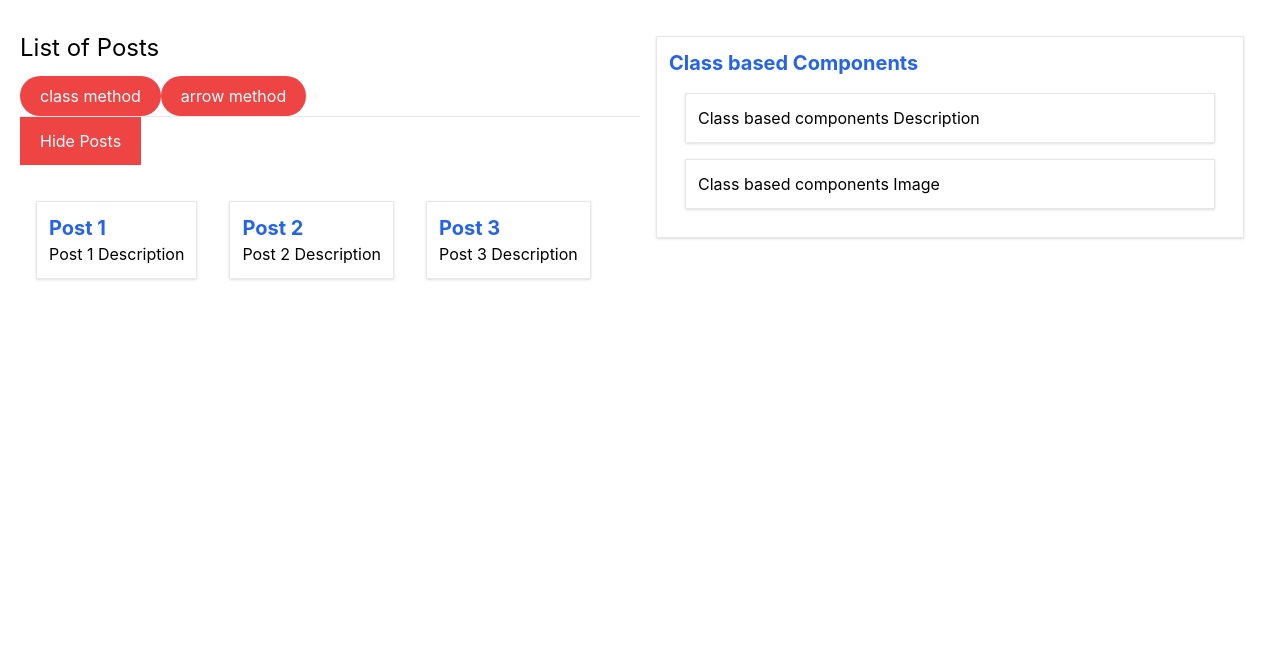
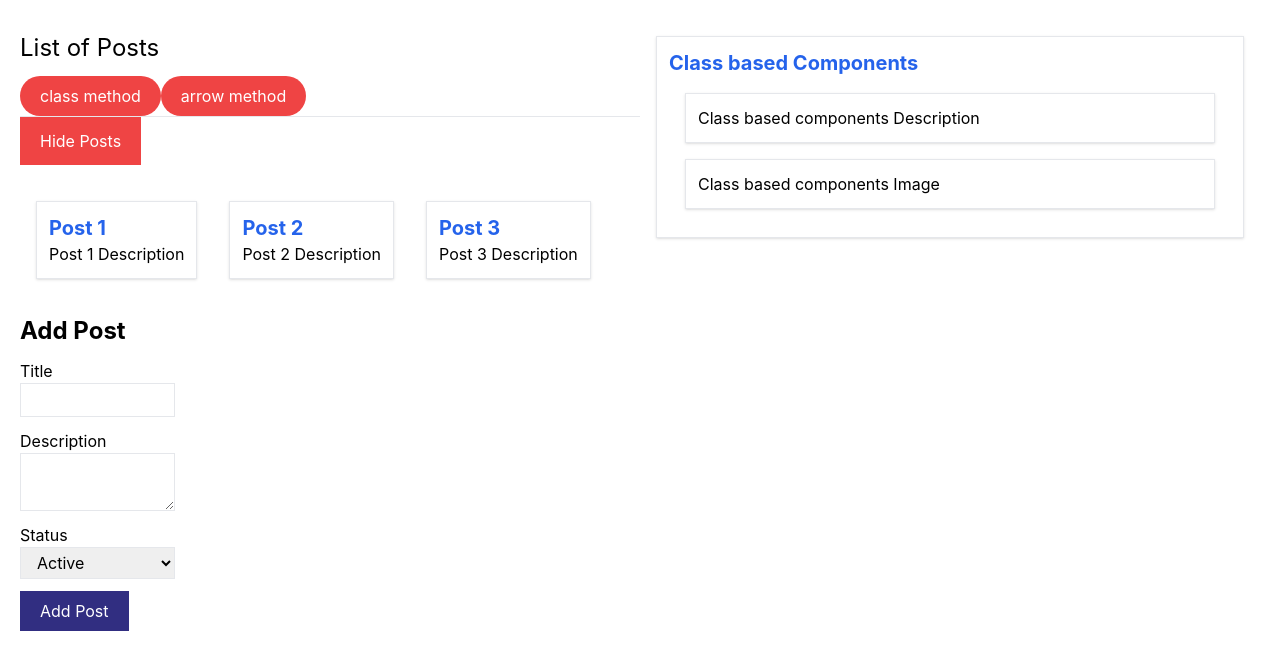
Before and after one commit to babumiya435/react-js, a React (Create React App) app in the folder React-App/my-app/: page / in a window 1280 px wide. Shown: the top 670 px of the page. Built offline with nearby package versions, Linux system fonts and the light colour scheme.

Commit message:
react-code-21

```diff
--- /dev/null
+++ b/React-App/my-app/src/components/AddPost/AddPost.js
@@ -0,0 +1,70 @@
+import { Component } from "react";
+
+class AddPost extends Component {
+    state = {
+        title : "",
+        description : "",
+        status : "active",
+    }
+
+    // Controlled Component
+    addPostHandler = (e)=>{
+        e.preventDefault();
+        console.log(this.state);
+    }
+    textChange = (title,e)=>{
+        this.setState({
+            [title] : e.target.value,
+        })
+    }
+    // textChange(title,e){
+    //     this.setState({
+    //         [title] : e.target.value,
+    //     })
+    // }
+    render(){
+        return (
+            <div>
+                <h2 className="text-2xl font-bold">
+                    Add Post
+                </h2>
+                <form onSubmit={this.addPostHandler}>
+                    <div className="my-3">
+                        <label className="block">
+                            Title
+                        </label>
+                        <input onChange={this.textChange.bind(this,"title")} type="text" value={this.state.title} className="px-3 py-1 block w-1/4 border border-grey-600 focus:outline-none focus:border-red-600"/>
+                    </div>
+                    <div className="my-3">
+                        <label className="block">
+                            Description
+                        </label>
+                       <textarea onChange={this.textChange.bind(this,"description")} value={this.state.description} className="px-3 py-1 block w-1/4 border border-grey-600 focus:outline-none focus:border-red-600">
+
+                       </textarea>
+                    </div>
+                    <div className="my-3">
+                        <label className="block">
+                            Status
+                        </label>
+                        <select onChange={this.textChange.bind(this,"status")} value={this.state.status} className="px-3 py-1 block w-1/4 border border-grey-600 focus:outline-none focus:border-red-600">
+                            <option value='active'>
+                                Active
+                            </option>
+                            <option value='inactive'>
+                                In Active
+                            </option>
+                        </select>
+                    </div>
+                    <div className="my-3">
+                        <button type="submit" className="bg-indigo-900 text-white px-5 py-2">
+                            Add Post
+                        </button>
+                    </div>
+                </form>
+            </div>
+        )
+    }
+}
+
+export default AddPost;
--- a/React-App/my-app/src/components/Posts/Posts.js
+++ b/React-App/my-app/src/components/Posts/Posts.js
@@ -1,4 +1,5 @@
 import { Component } from "react";
+import AddPost from "../AddPost/AddPost";
 import Singlepost from "../Singlepost/Singlepost";
 
 class Posts extends Component {
@@ -156,6 +157,9 @@ class Posts extends Component {
                     </div>)}
                 {/* gettign data or JSX as function return */}
                 {this.getPosts()}
+                <div className="my-5">
+                    <AddPost />
+                </div>
             </div>
 
         )
```
